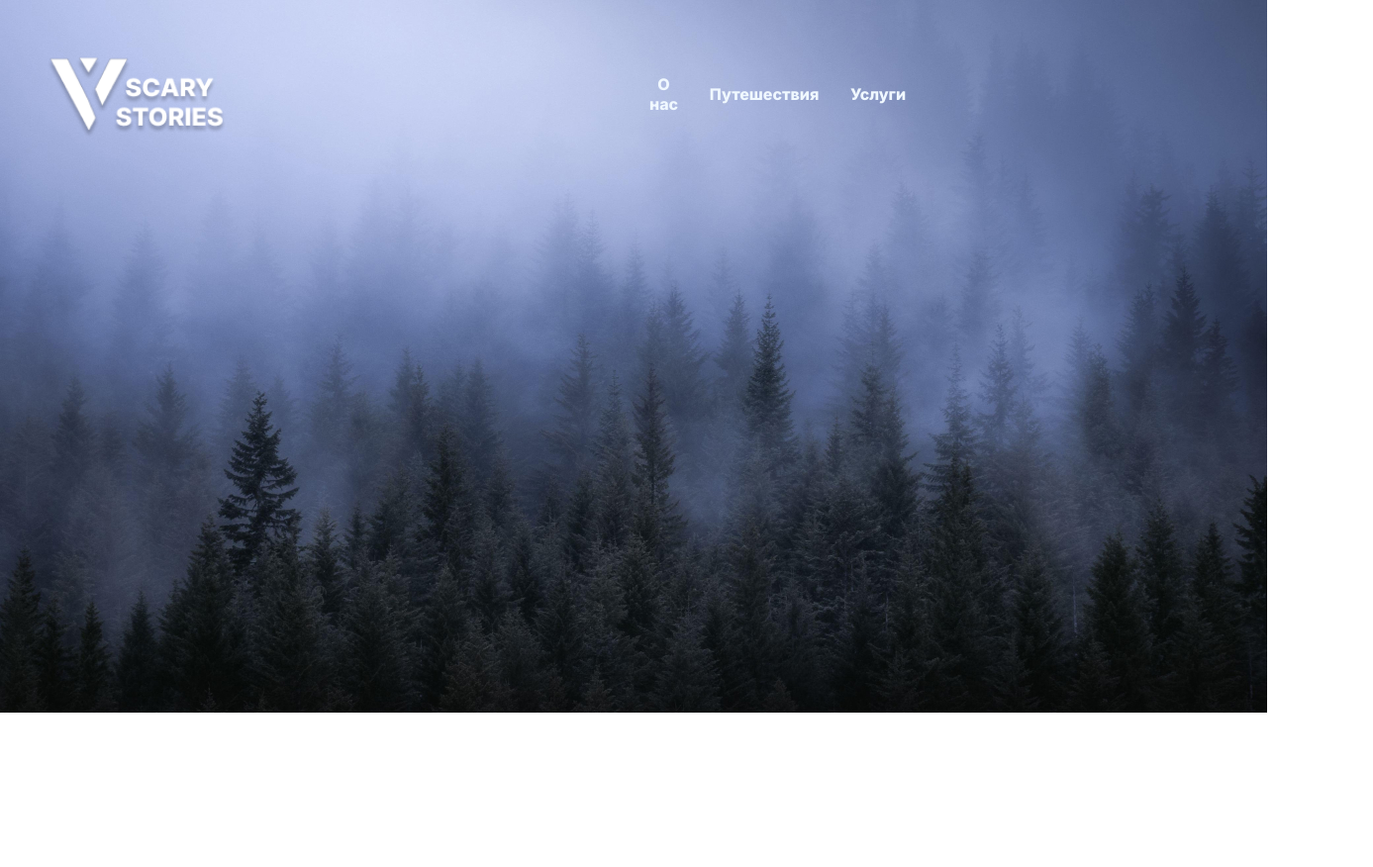
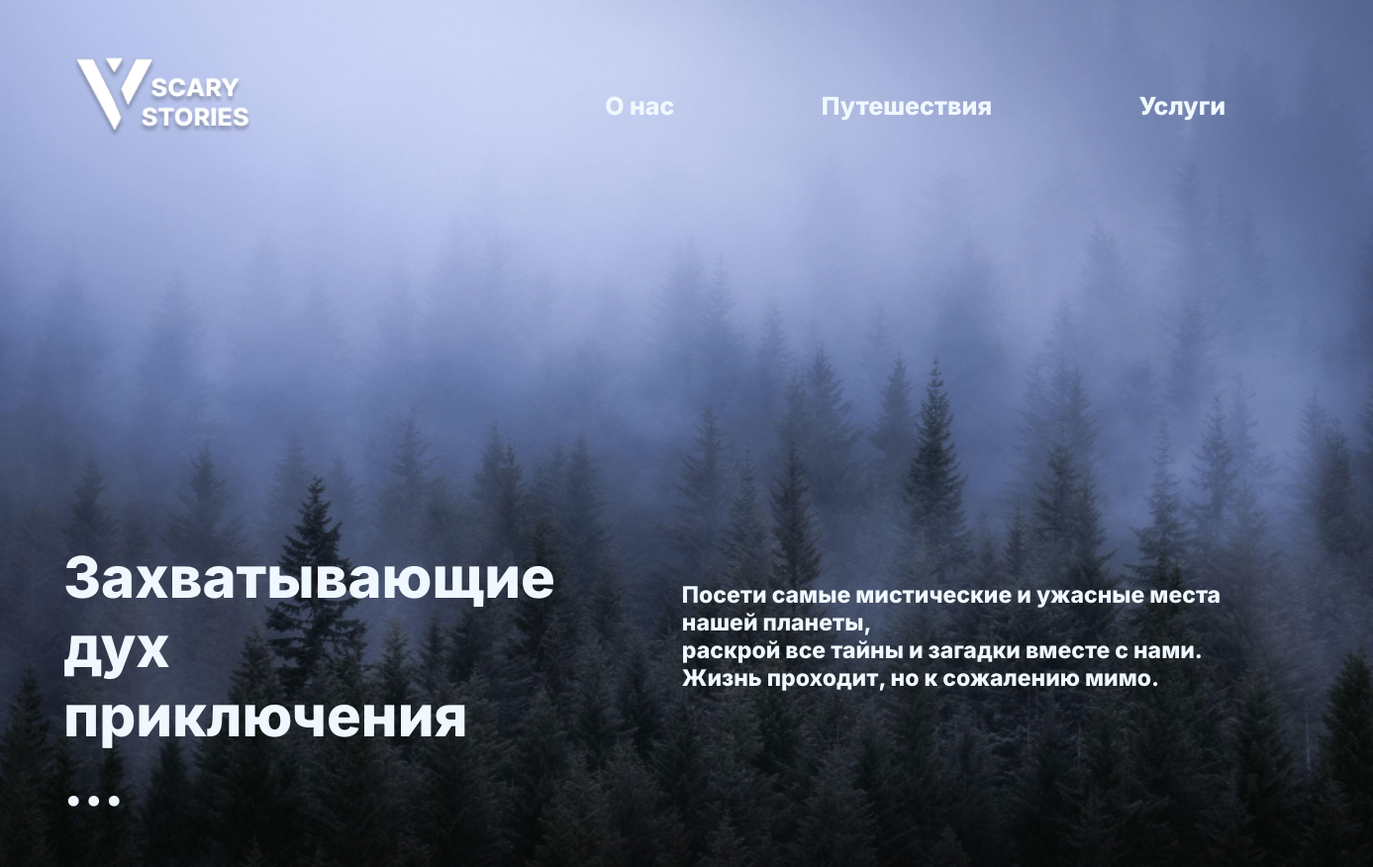
Before and after one commit to Ilya-Evdokimov/classwork, a plain HTML site: page index.html in a window 1280 px wide. Shown: the whole page at 99% size, 1387 px wide, since content can reach past the window. Before the commit the page ends 800 px from the top, so only its background shows below. Drawn offline with Linux system fonts and the light colour scheme.

Commit message:
Add files via upload

```diff
--- a/css/main.css
+++ b/css/main.css
@@ -11,6 +11,7 @@ header{
     padding: 0;
     margin: 0;
     display: flex;
+    padding-left: 2%;
 }
 
 .Header__List{
@@ -18,17 +19,39 @@ header{
     font-family: 'Inter';
     font-style: normal;
     font-weight: 800;
-    font-size: 16px;
+    font-size: 156%;
     display: flex;
-    align-items: center;
-    text-align: center;
-    padding-left: 30%;
-    padding-top: 10px;
+    padding-left: 25%;
     margin: 0;
     list-style-type: none;
 }
 
 .Botton__List{
-    padding-right: 15%;
-    padding-bottom: 0;
+    padding-right: 45%;
+    padding-top: 28%;
+    white-space: nowrap;
 }
+
+.Div__lending{
+    display: flex;
+}
+
+.Body__text{
+    color: aliceblue;
+    font-family: 'Inter';
+    font-style: normal;
+    font-weight: 800;
+    font-size: 58px;
+    padding-left: 5%;
+    padding-top: 25%;
+}
+
+.Body__text2{
+    color: aliceblue;
+    font-family: 'Inter';
+    font-style: normal;
+    font-weight: 800;
+    font-size: 23px;
+    padding-left: 10%;
+    padding-top: 30%;
+}
--- a/index.html
+++ b/index.html
@@ -19,5 +19,13 @@
             <li class="Botton__List">Услуги</li>
         </ul>
    </header>
+   <main>
+   <div class="Div__lending">
+        <h2 class="Body__text">Захватывающие дух <br> приключения <br> ...</h2>
+        <h3 class="Body__text2">Посети самые мистические и ужасные места нашей планеты,<br>
+            раскрой все тайны и загадки вместе с нами. <br>
+            Жизнь проходит, но к сожалению мимо.</h3>
+   </div>
+</main>
 </body>
 </html>
```
